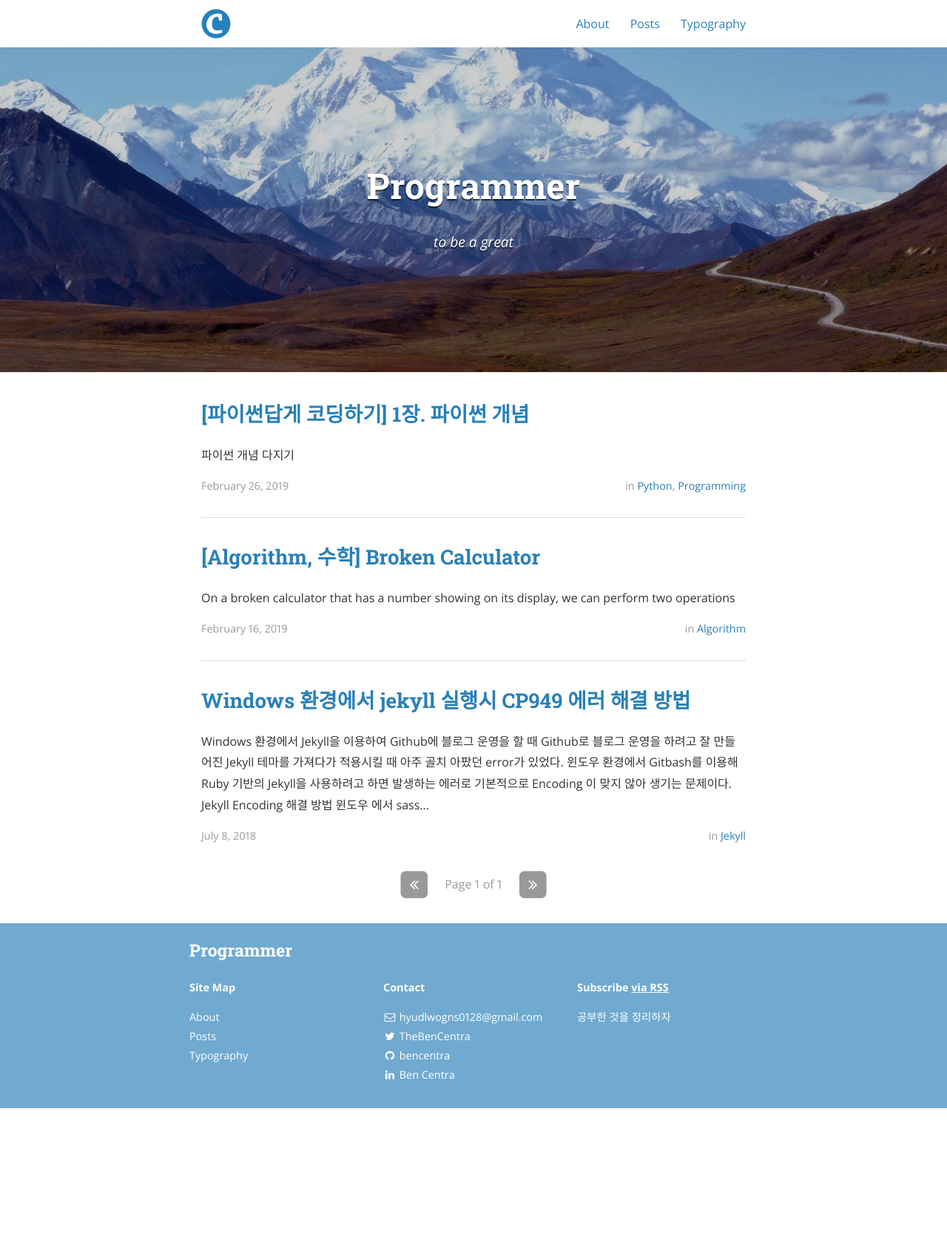
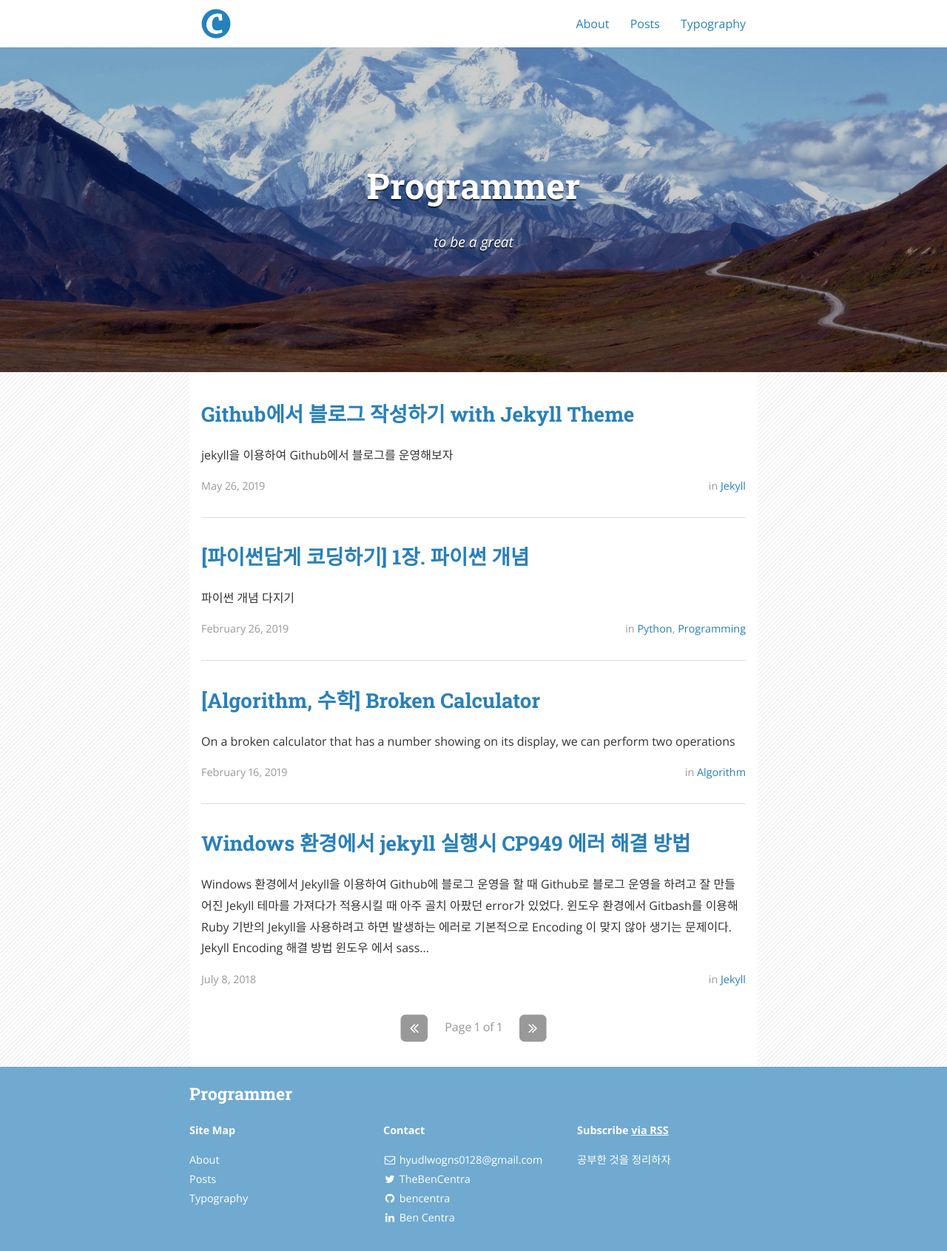
Before and after one commit to dlwogns0128/dlwogns0128.github.io, a Jekyll site: the page built from index.html, in a window 1280 px wide. Shown: the whole page at 74% size. Built offline with Jekyll 4.4.1, drawn with Linux system fonts in a browser that asks for light colours; nearby versions of some CDN libraries; the list of posts is cut into pages by our own code; before the commit the page ends 1498 px from its top, so only the background shows below that.

Commit message:
background 적용(index,post html 수정) 포스트 추가

```diff
--- a/_layouts/post.html
+++ b/_layouts/post.html
@@ -11,7 +11,7 @@ layout: default
     </header>
   </div>
 </div>
-
+<div class="post-body">
 <div class="wrapper">
 
 {% unless page.cover %} {% include page_divider.html %} {% endunless %}
@@ -140,3 +140,4 @@ layout: default
 
 </div>
 </div>
+</div>
--- /dev/null
+++ b/_posts/2019-05-26-01.md
@@ -0,0 +1,22 @@
+---
+layout: post
+title: "Github에서 블로그 작성하기 with Jekyll Theme"
+author: JH
+date:   2019-05-26 22:43:59
+tag: Github, 블로그, blog, jekyll
+description: "jekyll을 이용하여 Github에서 블로그를 운영해보자"
+categories: Jekyll
+
+---
+
+### 참고한 사이트
+
+[[jekyll을 이용한 Github 블로그 만들기]](http://labs.brandi.co.kr/2018/05/14/chunbs.html) - 브랜디 기술 블로그
+
+[[MarkDown 사용법 총정리]](https://heropy.blog/2017/09/30/markdown/) - HEROPY tech
+
+---
+
+Github 블로그를 운영하기로 결심한 이유
+
+1.
--- a/_sass/_layout.scss
+++ b/_sass/_layout.scss
@@ -193,10 +193,14 @@ pre code.hljs {
 /*
 *	Body
 */
+.post-body{
+	background: url("images/pattern.png");
+}
 .page-content {
 	.wrapper {
 		@include outer-container;
 		padding: 1em;
+		background: #fff;
 	}
 	/*
 	*	index.html
--- a/index.html
+++ b/index.html
@@ -11,7 +11,7 @@ layout: default
     </header>
   </div>
 </div>
-
+<div class="post-body">
 <div class="wrapper">
 <ul class="post-list">
   {% for post in paginator.posts %}
@@ -88,3 +88,5 @@ layout: default
 
 </div>
 </div>
+
+</div>
```
Also changed, not shown: .travis.yml, css/images/pattern.png (added).
